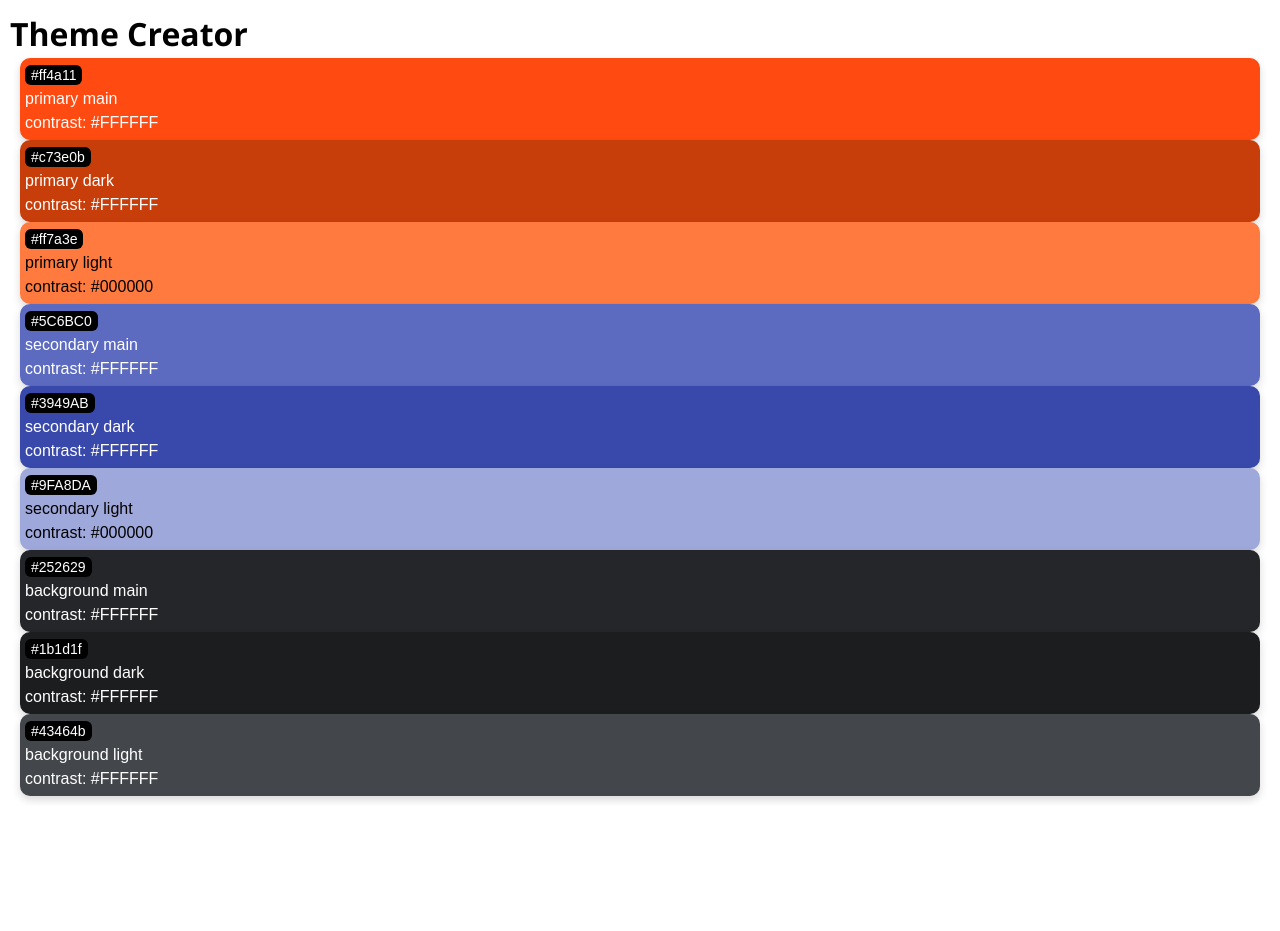
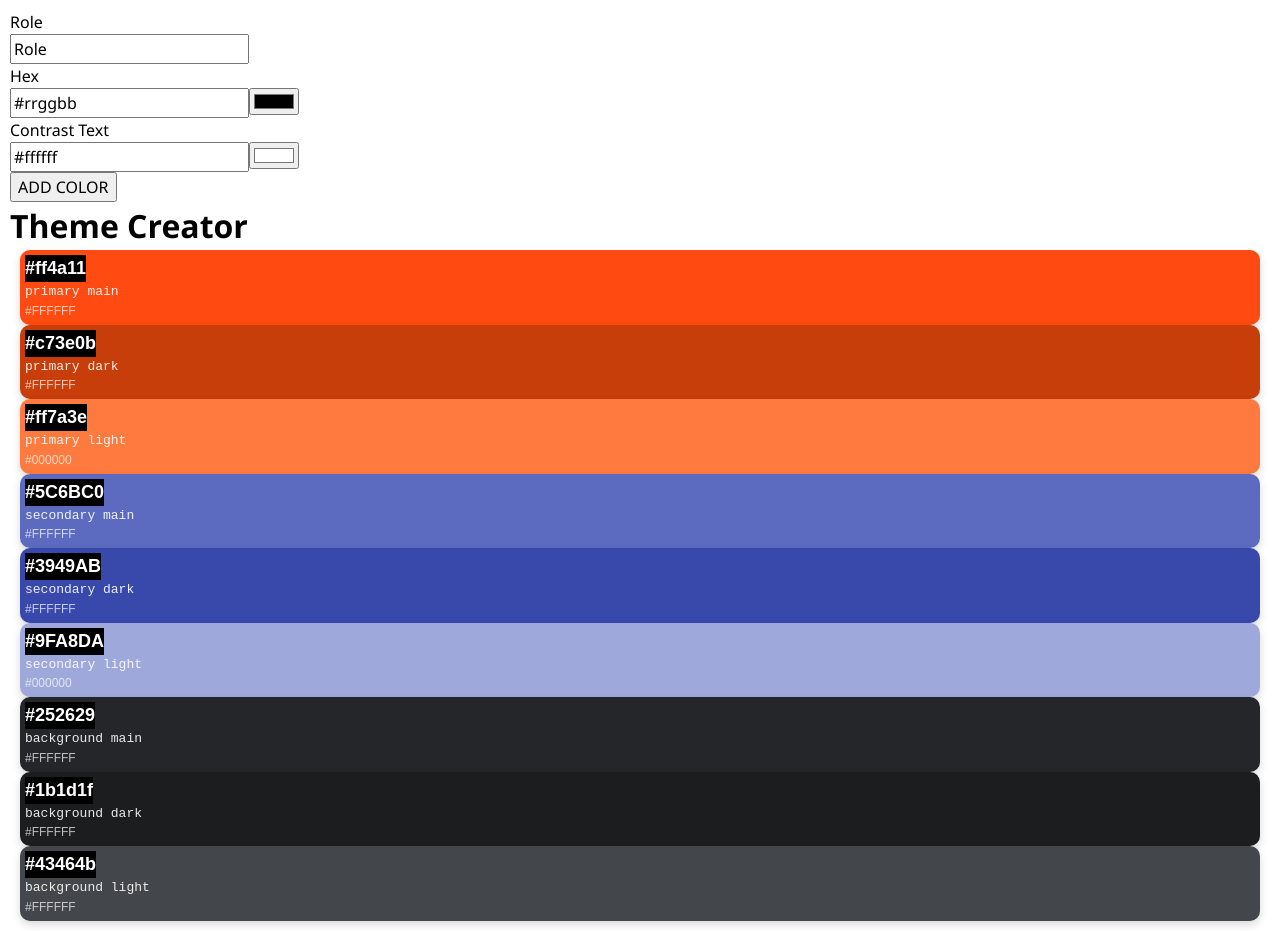
Before and after one commit to Priyatechnogit/Recap-project4, a React (Vite) app: page / in a window 1280 px wide. Before the commit the page ends 806 px from the top, so only its background shows below. Built offline with nearby package versions, Linux system fonts and the light colour scheme.

Commit message:
Add color to theme task is done

```diff
--- a/package.json
+++ b/package.json
@@ -13,6 +13,7 @@
   "dependencies": {
     "@octokit/rest": "^20.1.0",
     "dotenv": "^16.4.5",
+    "nanoid": "^5.1.9",
     "react": "^18.2.0",
     "react-dom": "^18.2.0"
   },
--- a/src/App.jsx
+++ b/src/App.jsx
@@ -1,15 +1,26 @@
 import { initialColors } from "./lib/colors.js";
 import Color from "./Components/Color/Color.jsx";
 import "./App.css";
+import ColorForm from "./Components/ColorForm.jsx";
+import { useState } from "react";
 
 function App() {
+  const [colors, setColors] = useState(initialColors);
+
+  const addColor = (newColor) => {
+    setColors((prevColors) => [newColor, ...prevColors]);
+  };
+
   return (
     <>
+    <ColorForm onAddColor={addColor}/>
       <h1>Theme Creator</h1>
 
-      {initialColors.map((color) => (
+     {/* set this as a default value for the state {initialColors.map((color) => ( */}
+     {colors.map((color) => (
         <Color key={color.id} color={color}  />
         ))}
+
     </>
   );
 }
--- a/src/Components/Color/Color.css
+++ b/src/Components/Color/Color.css
@@ -4,9 +4,7 @@
   border-radius: 10px;
   font-family: sans-serif;
   box-shadow: 0 4px 8px rgba(0, 0, 0, 0.15);
-  background-color: var(--bg-color);
-  color: var(--text-color);
-
+ color: white;
 
 }
 
@@ -19,3 +17,21 @@
   font-size: 14px;
   margin-bottom: 8px;
 }
+
+.hex {
+  font-size: 18px;
+  font-weight: bold;
+  background-color:black ;
+  width: fit-content;
+
+}
+
+.role {
+  font-family: monospace;
+  opacity: 0.9;
+}
+
+.contrast {
+  font-size: 12px;
+  opacity: 0.7;
+}
--- a/src/Components/Color/Color.jsx
+++ b/src/Components/Color/Color.jsx
@@ -1,21 +1,21 @@
 import "./Color.css";
 
 export default function Color({ color }) {
+  console.log("COLOR OBJECT:", color);
   return (
+
    <div
    className="color-card"
-   style={{
-    "--bg-color": color.hex,
-    "--text-color": color.contrastText,
-    }}
+  style={{ backgroundColor: color.hex }}
+
    >
 
-    <p className="color-card-headline">{color.hex}</p>
-    <p>{color.role}</p>
-    <p>contrast: {color.contrastText}</p>
+    <p className="hex">{color.hex}</p>
+    <p className="role">{color.role}</p>
+    <p className="contrast">{color.contrastText}</p>
 
    </div>
 
-  )
+  );
 
 }
--- /dev/null
+++ b/src/Components/ColorForm.jsx
@@ -0,0 +1,67 @@
+import { useState } from "react";
+import { nanoid } from "nanoid";
+//import Color from "./Color/Color";
+import ColorInput from "./ColorInput";
+
+
+export default function ColorForm({ onAddColor }){
+const [formData ,setFormData] = useState({role:"Role",hex:"#rrggbb",contrastText:"#ffffff"});
+
+function handleSubmit(event){
+    event.preventDefault();
+    const newColor = {
+        id: nanoid(),
+        role: formData.role,
+        hex: formData.hex,
+        contrastText: formData.contrastText
+    };
+    onAddColor(newColor);
+    setFormData({ role: "Role", hex: "#123456", contrastText: "#ffffff" }); // to reset after form submission
+    console.log("New Color:" , newColor);
+
+}
+
+function handleChange(event){
+    const { name, value } = event.target;
+
+    setFormData((prevData) => ({
+        ...prevData,
+        [event.target.name]:event.target.value
+    }));
+
+}
+
+return (
+    <>
+
+ <form onSubmit = {handleSubmit}>
+    <label htmlFor="role">Role</label>
+    <br/>
+    <input type="text"
+    name="role"
+    value={formData.role}
+    onChange={handleChange}
+    placeholder="Some Role"
+    id="role"/> <br/>
+
+    <ColorInput
+        label="Hex"
+        name="hex"
+        value={formData.hex}
+        onChange={handleChange}
+      />
+
+
+    <ColorInput
+        label="Contrast Text"
+        name="contrastText"
+        value={formData.contrastText}
+        onChange={handleChange}
+      />
+     <button type="submit">ADD COLOR</button>
+
+ </form>
+
+</>
+);
+}
--- /dev/null
+++ b/src/Components/ColorInput.jsx
@@ -0,0 +1,22 @@
+
+export default function ColorInput( { name, value, onChange, label }){
+    return (
+        <div>
+            <label htmlFor={name}>{label}</label>
+            <br />
+            <input
+             type="text"
+             name= {name}
+             value={value}
+             onChange={onChange}/>
+
+             <input type="color"
+             name={name}
+             value={value}
+             onChange={onChange} />
+
+             <br />
+        </div>
+    );
+
+}
```
Also changed, not shown: 1 other file (tests, documents, lock files or other folders).
